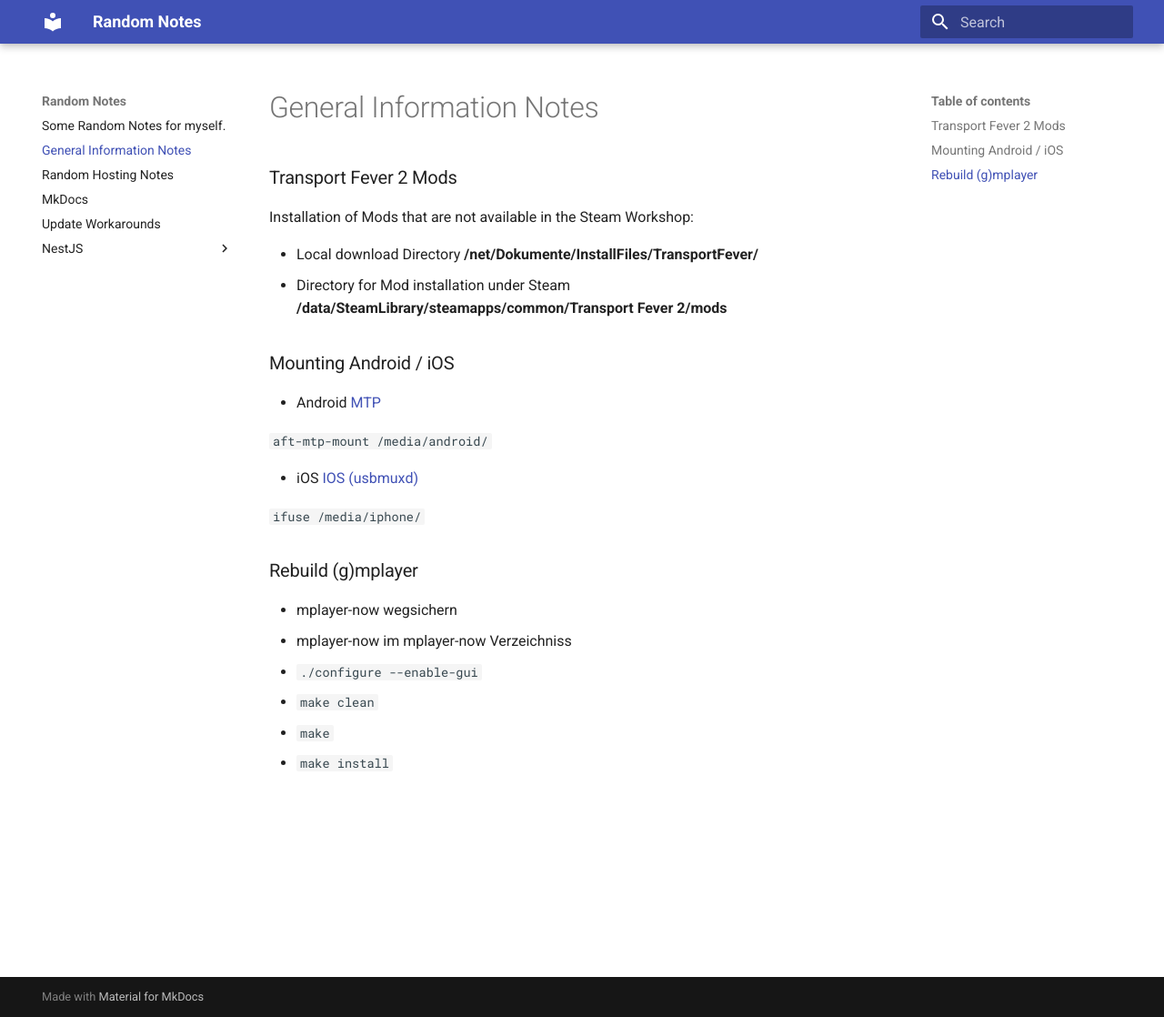
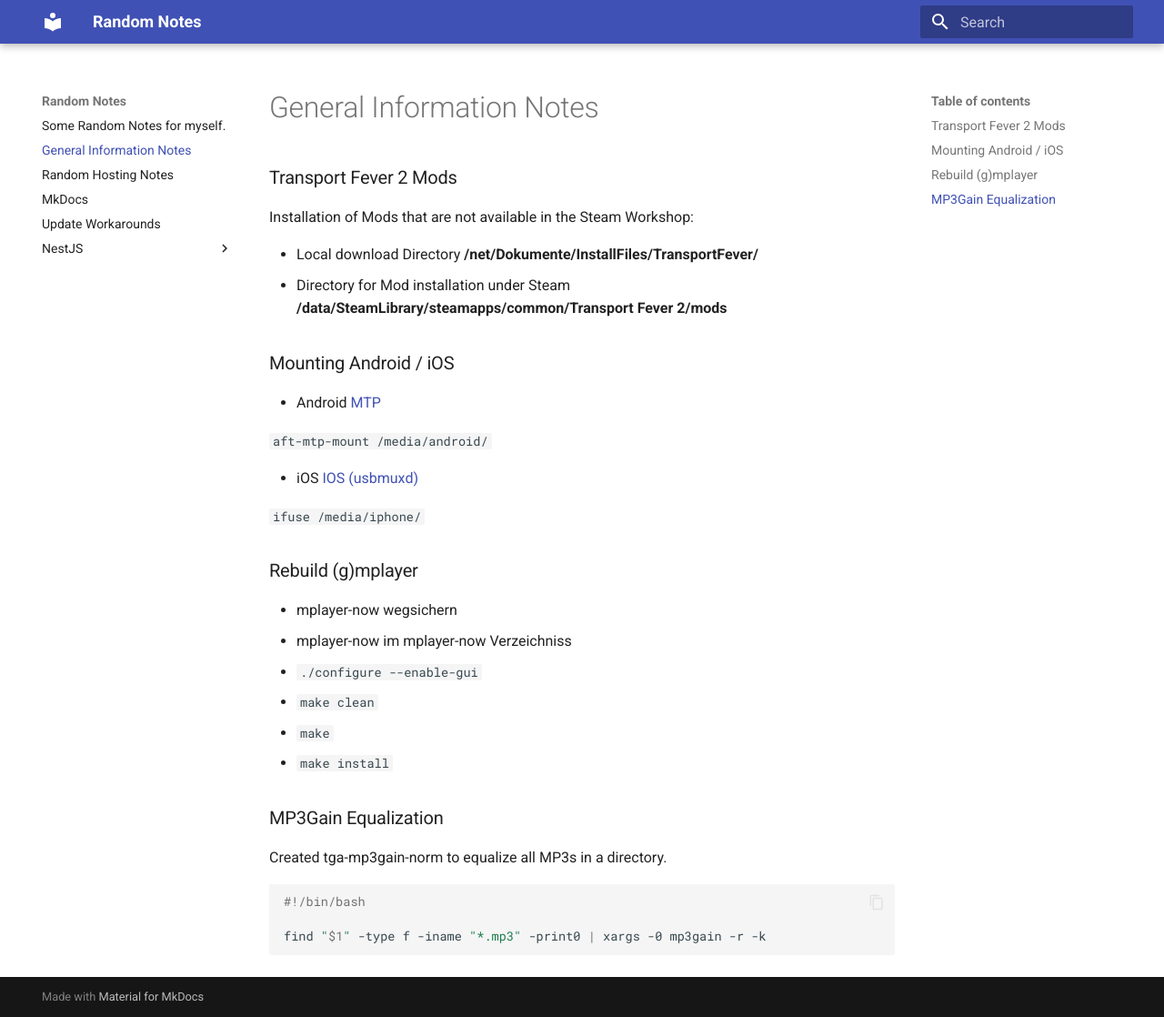
Before and after one commit to Tarkazza/random-docs, an MkDocs documentation site: the page built from docs/general_info.md, in a window 1280 px wide and 1118 px high. Shown: the whole window at 91% size. Built offline with MkDocs 1.6.1 and Material for MkDocs 9.7.7, drawn with Linux system fonts in a browser that asks for light colours.

Commit message:
MP3Gain documentation added

````diff
--- a/docs/general_info.md
+++ b/docs/general_info.md
@@ -23,3 +23,13 @@ Installation of Mods that are not available in the Steam Workshop:
 * ```make clean```
 * ```make```
 * ```make install```
+
+### MP3Gain Equalization
+
+Created tga-mp3gain-norm to equalize all MP3s in a directory.
+
+```bash
+#!/bin/bash
+
+find "$1" -type f -iname "*.mp3" -print0 | xargs -0 mp3gain -r -k
+```
````
